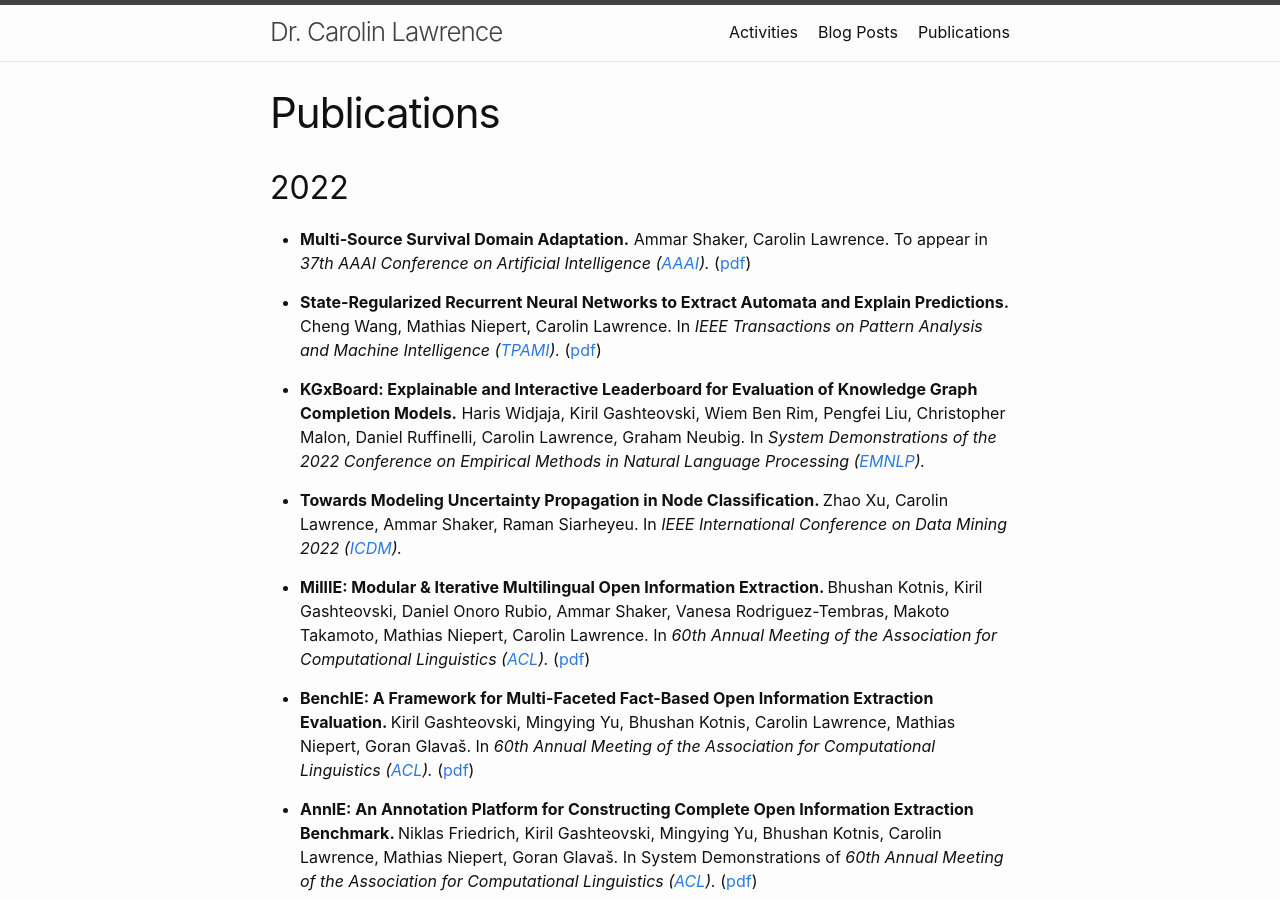
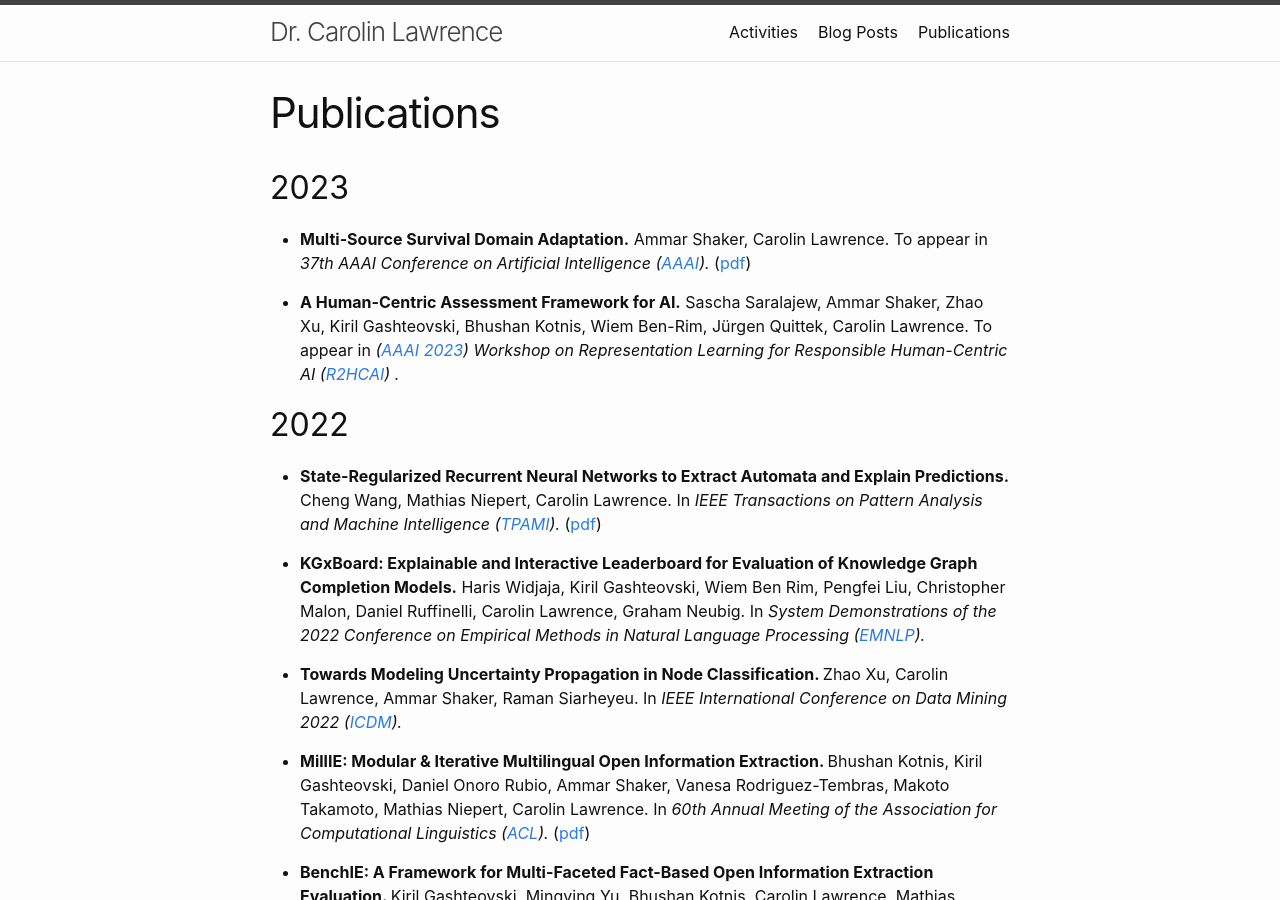
Before and after one commit to carolinlawrence/carolinlawrence.github.io, a Jekyll site: the page built from publications.markdown, in a window 1280 px wide and 900 px high. Built offline with Jekyll 4.4.1, drawn with Linux system fonts in a browser that asks for light colours.

Commit message:
Update publications.markdown

```diff
--- a/publications.markdown
+++ b/publications.markdown
@@ -4,9 +4,14 @@ permalink: "/publications/"
 layout: page
 ---
 
+## 2023
+<ul>
+    <p><li><b>Multi-Source Survival Domain Adaptation.</b> Ammar Shaker, Carolin Lawrence. To appear in <i>37th AAAI Conference on Artificial Intelligence (<a href="https://aaai.org/Conferences/AAAI-23/">AAAI</a>).</i> (<a href="https://arxiv.org/abs/2212.00424">pdf</a>)</li></p>
+    <p><li><b>A Human-Centric Assessment Framework for AI.</b> Sascha Saralajew, Ammar Shaker, Zhao Xu, Kiril Gashteovski, Bhushan Kotnis, Wiem Ben-Rim, Jürgen Quittek, Carolin Lawrence. To appear in <i>(<a href="https://aaai.org/Conferences/AAAI-23/">AAAI 2023</a>) Workshop on Representation Learning for Responsible Human-Centric AI (<a href="https://r2hcai.github.io/AAAI-23/index.html">R2HCAI</a>) .</i> </li></p>
+</ul>
+
 ## 2022
 <ul>
-    <p><li><b>Multi-Source Survival Domain Adaptation.</b> Ammar Shaker, Carolin Lawrence. To appear in <i>37th AAAI Conference on Artificial Intelligence (<a href="https://aaai.org/Conferences/AAAI-23/">AAAI</a>).</i> (<a href="https://arxiv.org/abs/2212.00424">pdf</a>)</li></p>
     <p><li><b>State-Regularized Recurrent Neural Networks to Extract Automata and Explain Predictions.</b> Cheng Wang, Mathias Niepert, Carolin Lawrence. In <i>IEEE Transactions on Pattern Analysis and Machine Intelligence (<a href="https://ieeexplore.ieee.org/xpl/RecentIssue.jsp?punumber=34">TPAMI</a>).</i> (<a href="https://ieeexplore.ieee.org/abstract/document/9965745">pdf</a>)</li></p>
   <p><li><b>KGxBoard: Explainable and Interactive Leaderboard for Evaluation of Knowledge Graph Completion Models.</b> Haris Widjaja, Kiril Gashteovski, Wiem Ben Rim, Pengfei Liu, Christopher Malon, Daniel Ruffinelli, Carolin Lawrence, Graham Neubig. In <i>System Demonstrations of the 2022 Conference on Empirical Methods in Natural Language Processing  (<a href="https://2022.emnlp.org/">EMNLP</a>).</i></li></p>
   <p><li><b>Towards Modeling Uncertainty Propagation in Node Classification. </b>Zhao Xu, Carolin Lawrence, Ammar Shaker, Raman Siarheyeu. In <i>IEEE International Conference on Data Mining 2022 (<a href="https://icdm22.cse.usf.edu/">ICDM</a>).</i></li></p>
```
